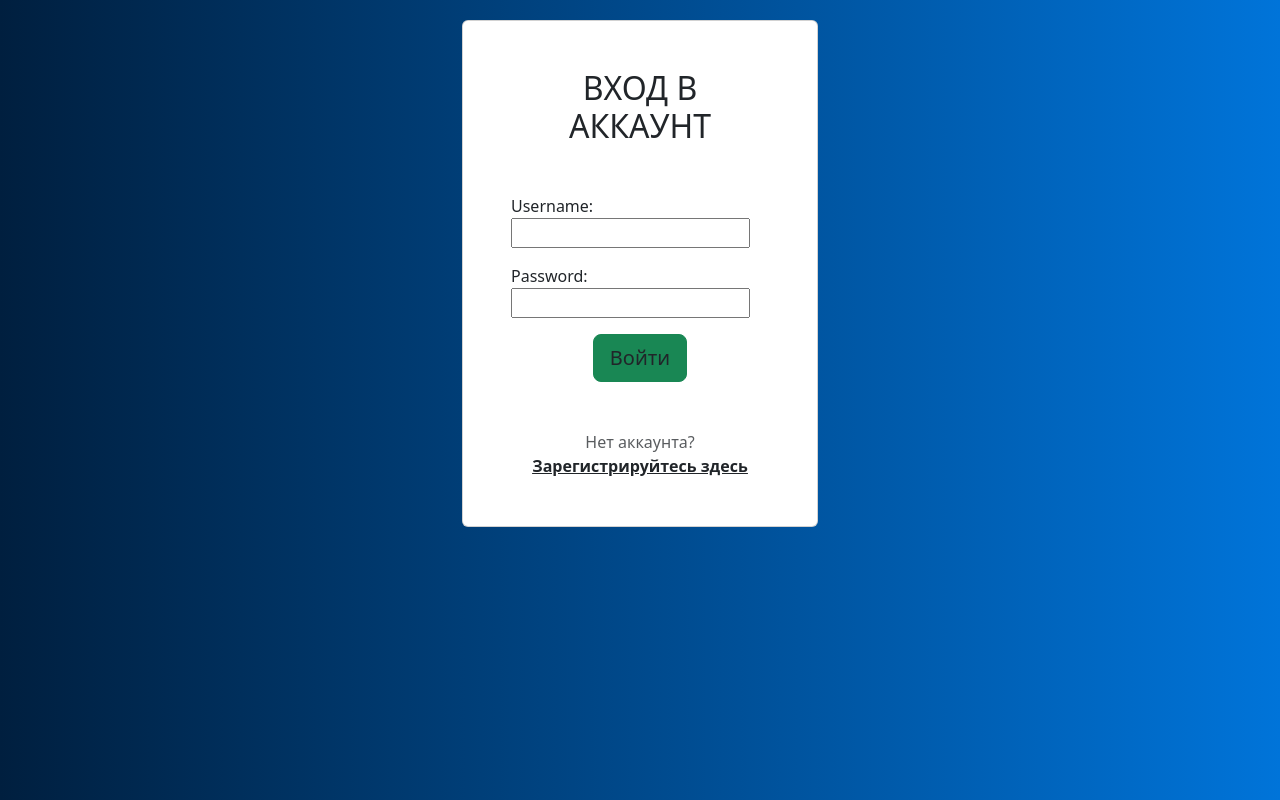
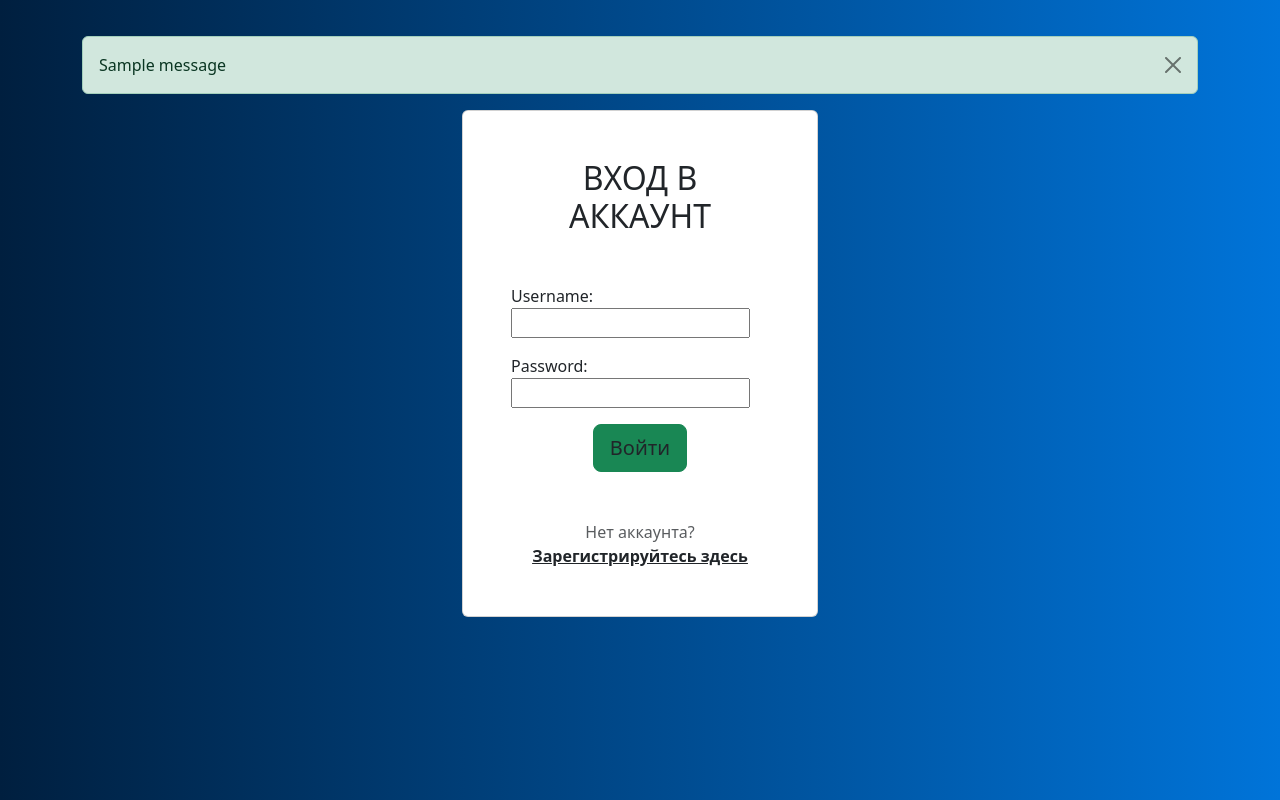
Before and after one commit to Voldemert1337/Diploma, a Django app: page /login/ in a window 1280 px wide. Run offline with Django 5.2, Linux system fonts and the light colour scheme; tables that the repository leaves empty hold one stand-in row (values such as "Sample post"); one stand-in notice (Sample message) is shown; some libraries are stand-ins or nearby versions.

Commit message:
fourth commit

```diff
--- a/templates/first/login.html
+++ b/templates/first/login.html
@@ -17,6 +17,16 @@
 </head>
 <body>
 <section class="gradient-bg">
+    {% if messages %}
+    <div class="container mt-3">
+        {% for message in messages %}
+        <div class="alert alert-{{ message.tags }} alert-dismissible fade show" role="alert">
+            {{ message }}
+            <button type="button" class="btn-close" data-bs-dismiss="alert" aria-label="Закрыть"></button>
+        </div>
+        {% endfor %}
+    </div>
+    {% endif %}
     <div class="container">
         <div class="row d-flex justify-content-center align-items-center h-100">
             <div class="col-12 col-md-6 col-lg-4">
```
